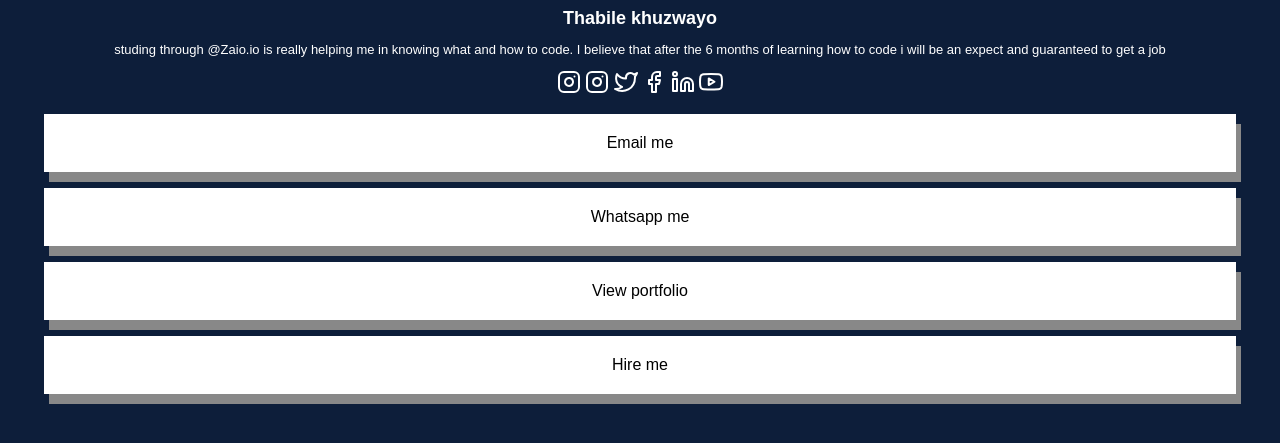
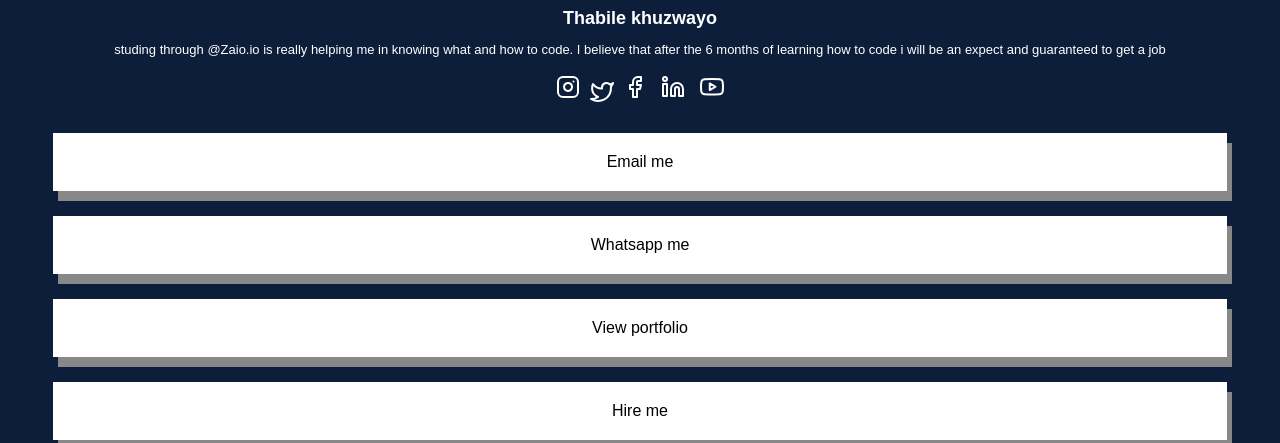
Before and after one commit to Thabilemendy/bio-web-app, a plain HTML site: page index.html in a window 1280 px wide. Shown: the part 495-938 px from the top of the page. Drawn offline with nearby package versions, Linux system fonts and the light colour scheme.

Commit message:
added files

```diff
--- a/index.html
+++ b/index.html
@@ -15,14 +15,12 @@
   <p>studing through <a href="http://www.zaio.io" target="_blank">@Zaio.io</a> is really helping me in knowing what and how to code. I believe that after the 6 months of learning how to code i will be an expect and guaranteed to get a job
   </p>
 
-  <div>
-    <a href="thabile.mendy/" target="_ _blank"><i data-feather="instagram"></i>
-</a>
-    <i data-feather="instagram"></i>
-    <i data-feather="twitter"></i>
-    <i data-feather="facebook"></i>
-    <i data-feather="linkedin"></i>
-    <i data-feather="youtube"></i>
+  <div class="social-icons">
+    <i class="social-icons" data-feather="instagram"></i>
+    <i class="social-icon"  data-feather="twitter"></i>
+    <i class="social-icons" data-feather="facebook"></i>
+    <i class="social-icons" data-feather="linkedin"></i>
+    <i class="social-icons" data-feather="youtube"></i>
 </div>
 
 <a class="btn" href="mailto:mendythabile87@gmail.com" target="_blank">Email me</a>
--- a/style.css
+++ b/style.css
@@ -27,9 +27,26 @@
 
 .btn {
   display: block;
+  text-decoration: none;
+  padding: 20px 5px;
   color: black;
-  padding: 20px;
   background: white;
-  margin: 16px;
+  margin: 25px;
+  background: white;
     box-shadow: 5px 10px #888888;
+    cursor: pointer;
   }
+  .btn:hover {
+    background:  rgba(132,55,249);
+    color: white;
+    transition: 0,3s;
+  }
+
+  .social-icons {
+    margin-top: 30px;
+    margin-bottom: 30px;
+  }
+.social-icons {
+  margin: 5px;
+  cursor: pointer;
+}
```
